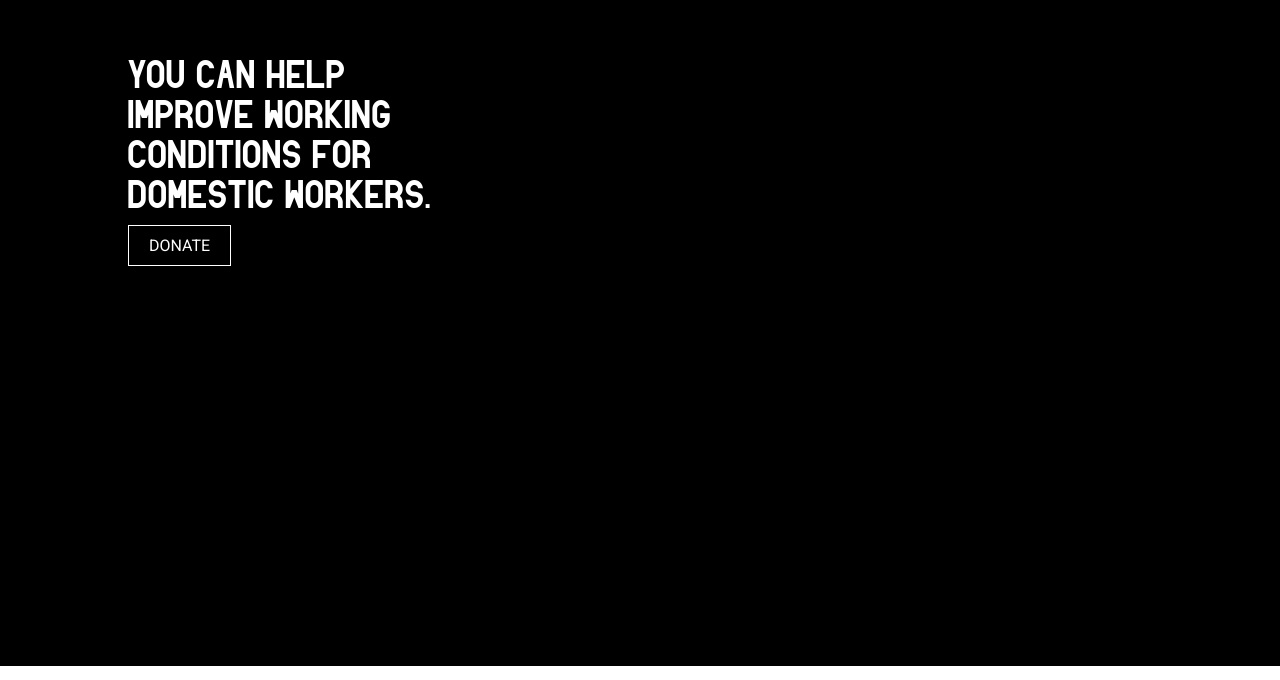
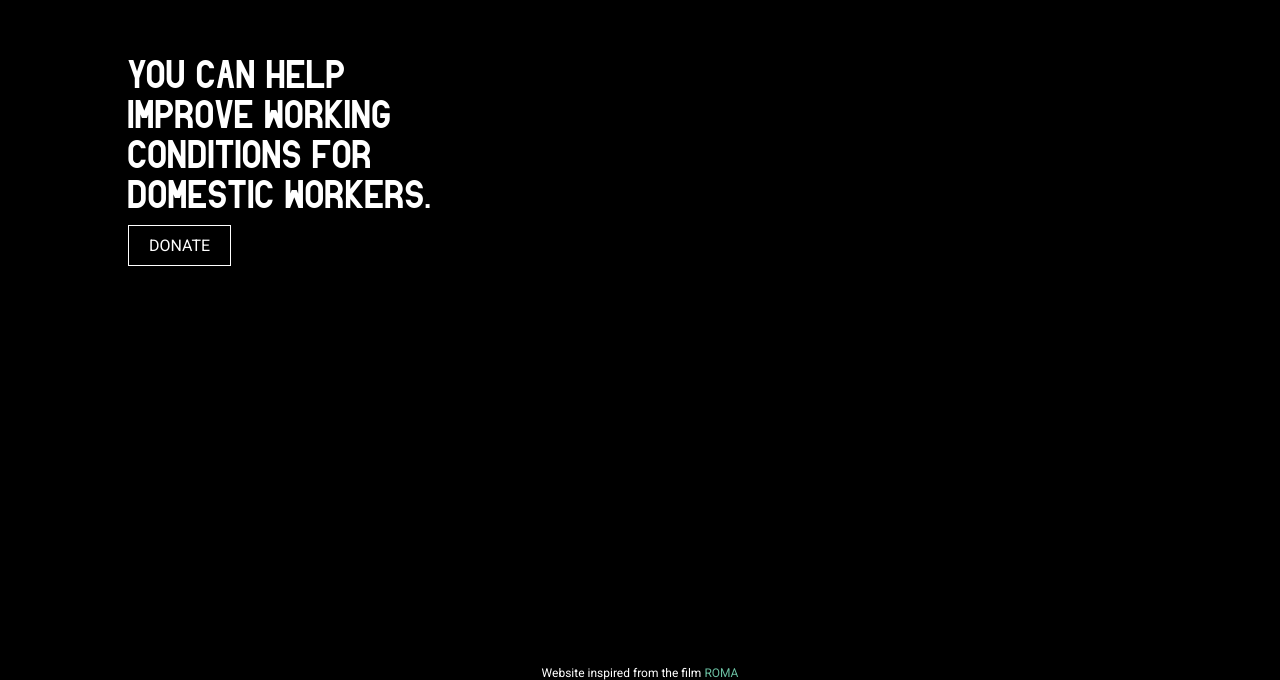
Before and after one commit to EdwardAgyeman/Project-Roma, a plain HTML site: page index.html in a window 1280 px wide. Shown: the part 5974-6654 px from the top of the page. Drawn offline with Linux system fonts and the light colour scheme.

Commit message:
final update/footer

```diff
--- a/assets/css/style.css
+++ b/assets/css/style.css
@@ -198,3 +198,19 @@ body, html {
     margin: 0 0 0 10%;
     padding-top: 15%;
 }
+#inspiration{
+    font-family: 'Roboto', sans-serif;
+    font-size: 12px;
+    text-align: center;
+    background: #000;
+    margin: 0;
+    color: #ffffff;
+}
+#inspiration span{
+    font-family: 'Roboto', sans-serif;
+    font-size: 12px;
+    text-align: center;
+    background: #000;
+    margin: 0;
+    color: #6bc1a3;
+}
--- a/index.html
+++ b/index.html
@@ -53,6 +53,9 @@
             <p>YOU CAN HELP IMPROVE WORKING CONDITIONS FOR DOMESTIC WORKERS.</p> <br>
             <a href="https://actionnetwork.org/fundraising/support-our-work-3" id="donate" target="_blank">DONATE</a>
         </div>
+
     </section>
-
+    <footer>
+           <p id="inspiration">Website inspired from the film <span>ROMA</span></p>
+    </footer>
 </html>
```
